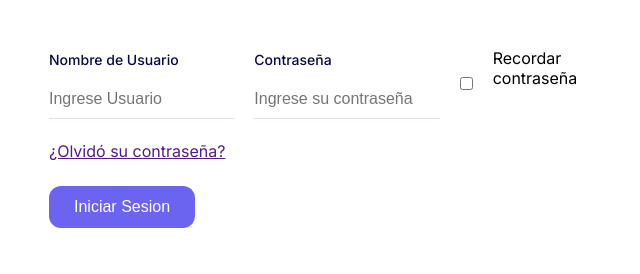
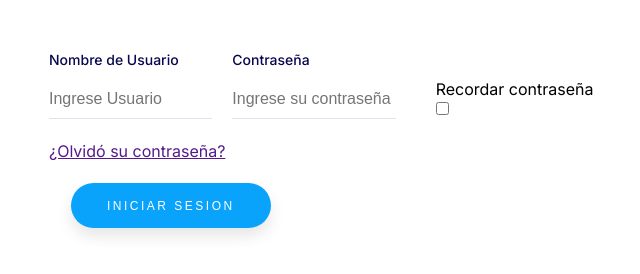
Before and after one commit to barrionuevoJ/CoffeAndBooks_sprint_2, a website: page views/login.html in a window 1280 px wide. Shown: the whole page, without its empty margins (316-956 px from the left). Drawn offline with Linux system fonts and the light colour scheme; files that its build step writes are made by us from their sources.

Commit message:
cambiando boton login

```diff
--- a/public/css/styles-login.css
+++ b/public/css/styles-login.css
@@ -66,17 +66,65 @@
             }
 
 
-            .btn-Iniciar {
-              font-size: 16px;
-              border-radius: 12px;
-              padding: 12px 25px;
+            button {
+              margin: 22px;
+              padding: 1.3em 3em;
+              font-size: 12px;
+              text-transform: uppercase;
+              letter-spacing: 2.5px;
+              font-weight: 500;
+              color: #fff;
+              background-color: rgb(9, 163, 252);
               border: none;
+              border-radius: 45px;
+              box-shadow: 0px 8px 15px rgba(0, 0, 0, 0.1);
+              transition: all 0.3s ease 0s;
+              cursor: pointer;
+              outline: none;
+            }
+
+            button:hover {
+              background-color: #23c483;
+              box-shadow: 0px 15px 20px rgba(46, 229, 157, 0.4);
+              color: #fff;
+              transform: translateY(-7px);
+            }
+
+            button:active {
+              transform: translateY(-1px);
+            }
+
+
+
+            button {
+              margin: 22px;
+              padding: 1.3em 3em;
+              font-size: 12px;
+              text-transform: uppercase;
+              letter-spacing: 2.5px;
               font-weight: 500;
-              background-color: #6A64F1;
-              color: white;
+              color: #fff;
+              background-color: rgb(9, 163, 252);
+              border: none;
+              border-radius: 45px;
+              box-shadow: 0px 8px 15px rgba(0, 0, 0, 0.1);
+              transition: all 0.3s ease 0s;
               cursor: pointer;
-              margin-top: 25px;
+              outline: none;
             }
-            .btn-Iniciar:hover {
-              box-shadow: 0px 3px 8px rgba(0, 0, 0, 0.05);
+
+            button:hover {
+              background-color: #23c483;
+              box-shadow: 0px 15px 20px rgba(46, 229, 157, 0.4);
+              color: #fff;
+              transform: translateY(-7px);
             }
+
+            button:active {
+              transform: translateY(-1px);
+            }
+
+            .check input{
+              accent-color: red;
+              justify-items: right;
+            }
--- a/views/login.html
+++ b/views/login.html
@@ -9,7 +9,7 @@
 </head>
 <body>
     <nav>
-
+        <!--TODO hacer el navbar y el footer -->
     </nav>
     <main>
         <div class="box-formulario">
@@ -38,13 +38,16 @@
                         <label for="contraUsuario" class="input-label"> Contraseña </label>
 
 
+                    </div><br>
+                    <div class="check">
+                        <label for="pass-check">Recordar contraseña<input type="checkbox" id="pass-check" /></label>
                     </div>
-                    <input type="checkbox" name="input-recordar" value="recordar">Recordar contraseña
-                  </div>
+                </div>
                   <p><a href="">¿Olvidó su contraseña?</a></p>
                   <button class="btn-Iniciar">
                       Iniciar Sesion
                   </button>
+
 
                   </div>
 
```
